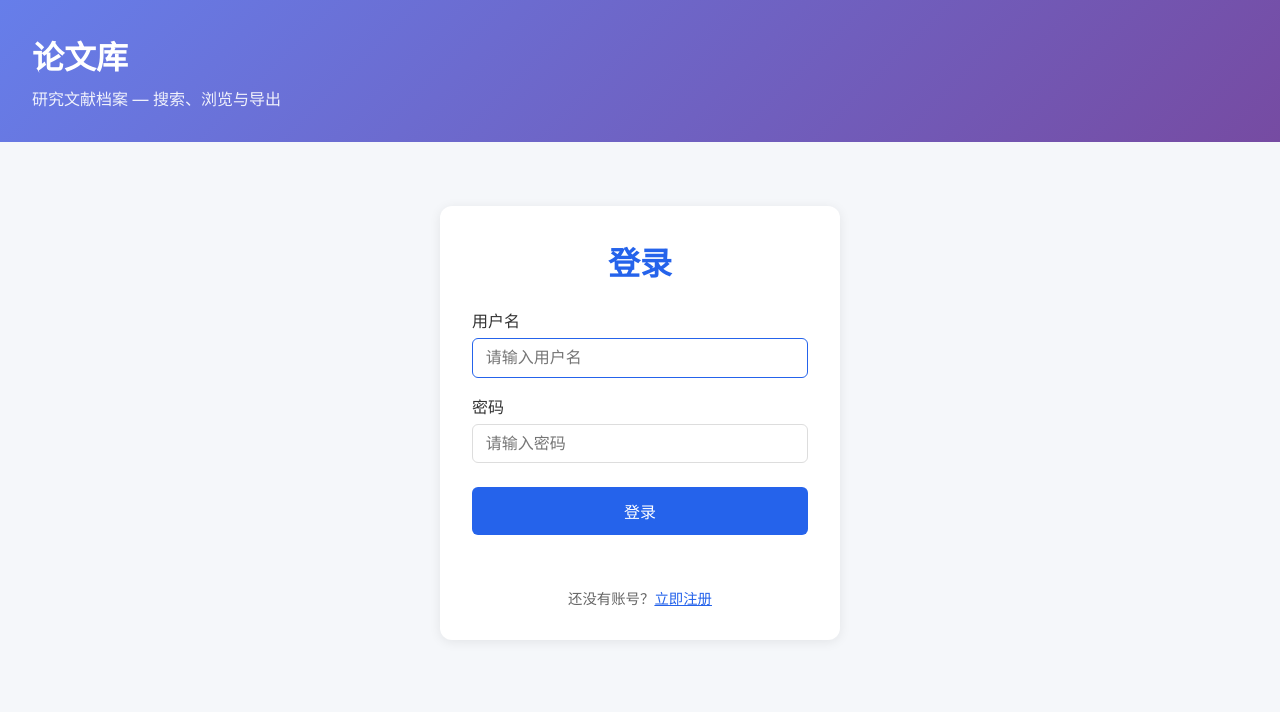
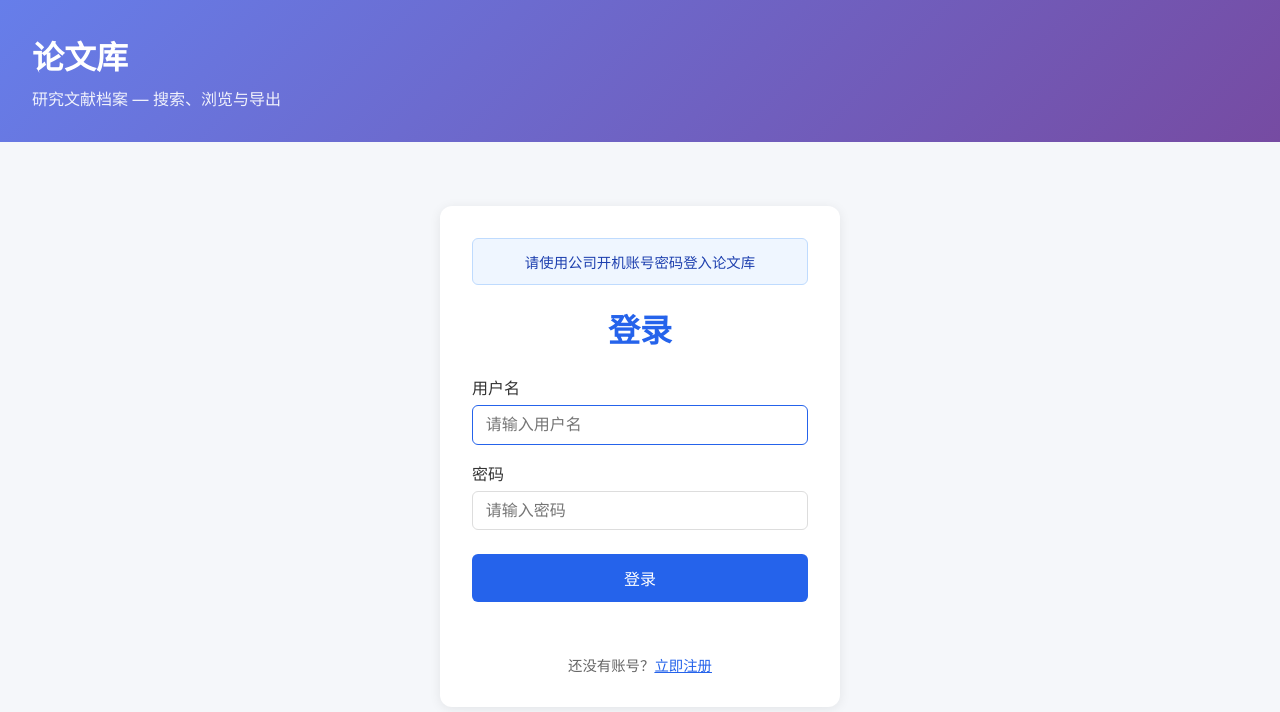
Before and after one commit to tunglinwood/paper-lib, a website: page login.html in a window 1280 px wide. Drawn offline with Linux system fonts and the light colour scheme.

Commit message:
ui(login): add company account login reminder
- Add blue info note: 请使用公司开机账号密码登入论文库

```diff
--- a/login.html
+++ b/login.html
@@ -78,6 +78,16 @@
             cursor: pointer;
             text-decoration: underline;
         }
+        .login-note {
+            background: #eff6ff;
+            border: 1px solid #bfdbfe;
+            color: #1e40af;
+            padding: 0.75rem 1rem;
+            border-radius: 6px;
+            margin-bottom: 1.25rem;
+            font-size: 0.9rem;
+            text-align: center;
+        }
         .hidden {
             display: none;
         }
@@ -92,6 +102,9 @@
     </div>
 
     <div class="login-container">
+        <div class="login-note">
+            请使用公司开机账号密码登入论文库
+        </div>
         <!-- Login Form -->
         <div id="loginSection">
             <h1>登录</h1>
```
